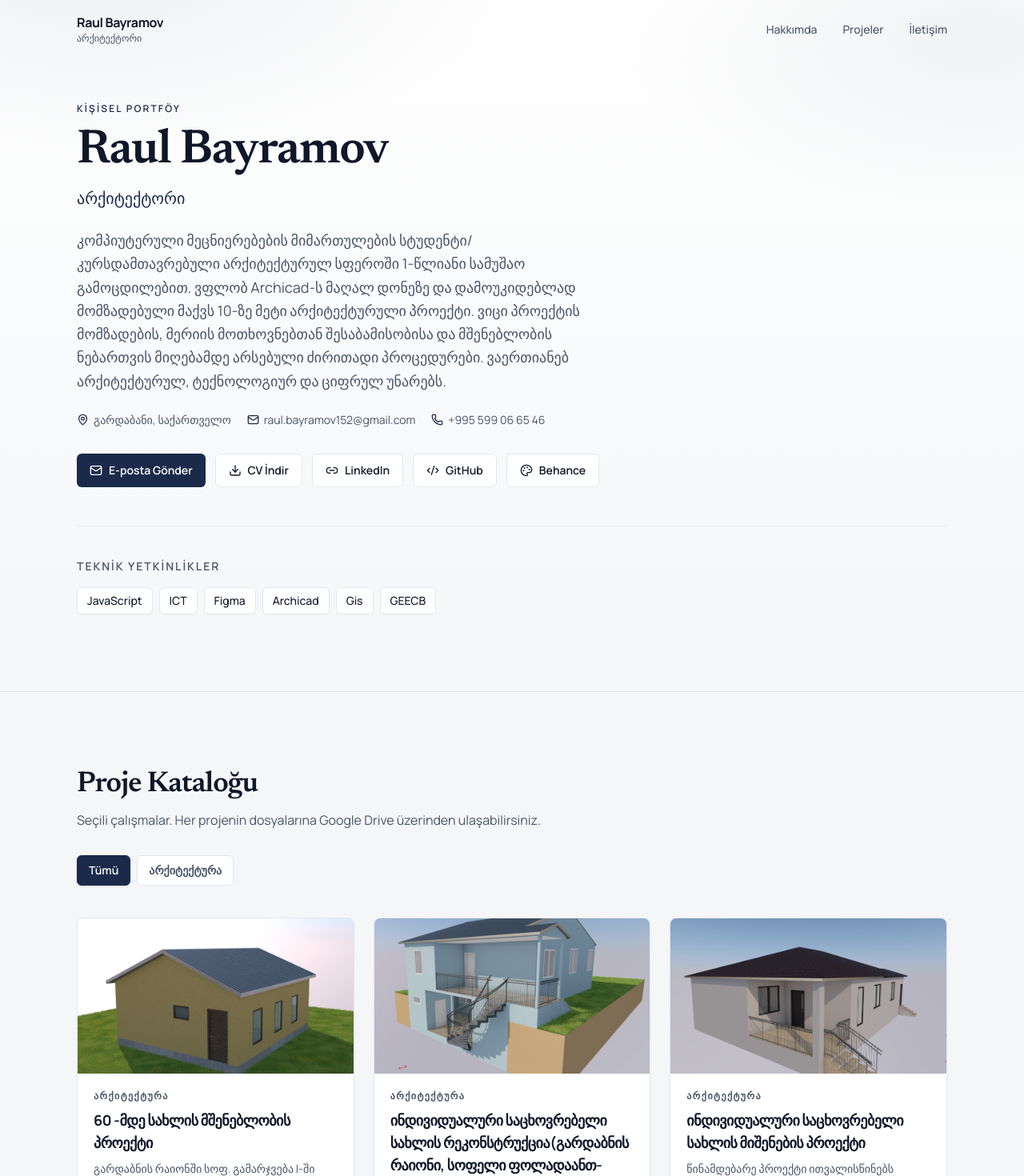
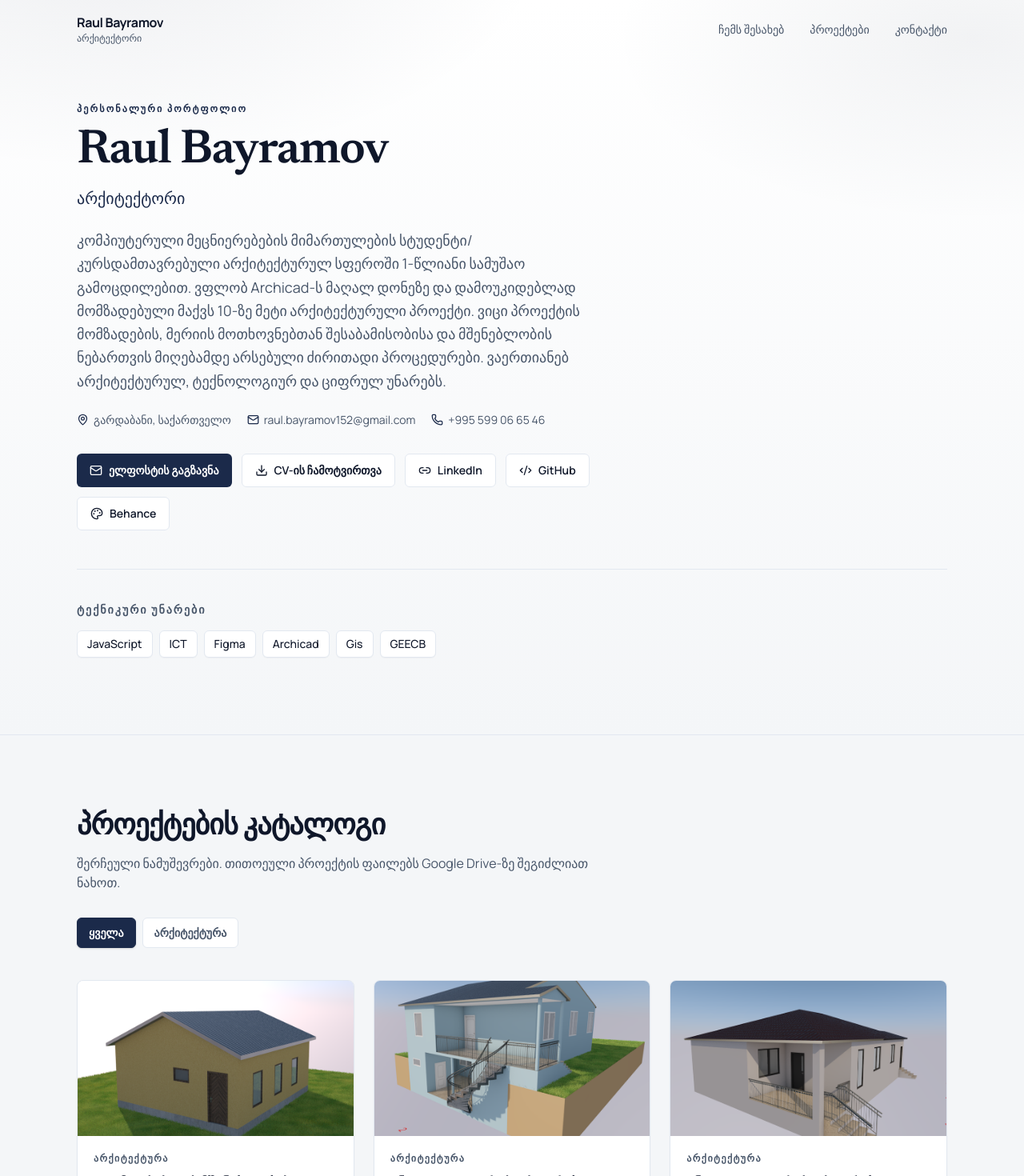
Before and after one commit to RaulBayramovERBEacademy/resume, a React (Vite) app: page / in a window 1280 px wide. Shown: the top 1470 px of the page at 80% size. Built offline with nearby package versions, Linux system fonts and the light colour scheme.

Commit message:
Update index.html and components to Georgian language localization

```diff
--- a/index.html
+++ b/index.html
@@ -1,5 +1,5 @@
 <!doctype html>
-<html lang="tr">
+<html lang="ka">
   <head>
     <meta charset="UTF-8" />
     <link rel="icon" type="image/svg+xml" href="/favicon.svg" />
@@ -13,9 +13,9 @@
 
     <meta
       name="description"
-      content="Raul Bayramov — Mimari, 3D ve yazılım projeleri portföyü"
+      content="Raul Bayramov — არქიტექტურული და ციფრული პროექტების პორტფოლიო"
     />
-    <title>Raul Bayramov | CV & Proje Kataloğu</title>
+    <title>Raul Bayramov | CV და პროექტების კატალოგი</title>
   </head>
   <body>
     <div id="root"></div>
--- a/src/App.jsx
+++ b/src/App.jsx
@@ -25,9 +25,9 @@ export default function App() {
       <footer className="border-t border-line bg-canvas py-8">
         <div className="mx-auto flex max-w-6xl flex-col gap-2 px-5 text-sm text-ink-muted md:flex-row md:items-center md:justify-between md:px-8">
           <p>
-            © {new Date().getFullYear()} {personal.name}. Tüm hakları saklıdır.
+            © {new Date().getFullYear()} {personal.name}. ყველა უფლება დაცულია.
           </p>
-          <p>CV & Proje Kataloğu</p>
+          <p>CV და პროექტების კატალოგი</p>
         </div>
       </footer>
 
--- a/src/components/Contact.jsx
+++ b/src/components/Contact.jsx
@@ -2,16 +2,16 @@ import { Mail, Phone, MapPin } from 'lucide-react'
 
 export default function Contact({ personal }) {
   return (
-    <section id="iletisim" className="border-t border-line bg-white py-16 md:py-24">
+    <section id="kontaqti" className="border-t border-line bg-white py-16 md:py-24">
       <div className="mx-auto max-w-6xl px-5 md:px-8">
         <div className="grid gap-10 md:grid-cols-[1.2fr_1fr] md:items-end">
           <div>
             <h2 className="font-display text-3xl font-semibold tracking-tight text-ink md:text-4xl">
-              İletişim
+              კონტაქტი
             </h2>
             <p className="mt-3 max-w-xl text-base text-ink-muted">
-              Yeni bir proje, iş birliği veya soru için bana doğrudan
-              ulaşabilirsiniz.
+              ახალი პროექტის, თანამშრომლობის ან კითხვის შემთხვევაში
+              დამიკავშირდით პირდაპირ.
             </p>
           </div>
 
--- a/src/components/Hero.jsx
+++ b/src/components/Hero.jsx
@@ -20,11 +20,11 @@ export default function Hero({ personal, skills }) {
   ].filter(Boolean)
 
   return (
-    <section id="hakkimda" className="hero-atmosphere pt-28 md:pt-32">
+    <section id="shesakheb" className="hero-atmosphere pt-28 md:pt-32">
       <div className="mx-auto max-w-6xl px-5 pb-16 md:px-8 md:pb-24">
         <div className="animate-fade-up max-w-3xl">
-          <p className="mb-3 text-xs font-semibold uppercase tracking-[0.18em] text-accent">
-            Kişisel Portföy
+          <p className="mb-3 text-xs font-semibold tracking-[0.18em] text-accent">
+            პერსონალური პორტფოლიო
           </p>
           <h1 className="font-display text-4xl font-semibold leading-[1.1] tracking-tight text-ink sm:text-5xl md:text-6xl">
             {personal.name}
@@ -65,7 +65,7 @@ export default function Hero({ personal, skills }) {
               className="inline-flex items-center gap-2 rounded-md bg-accent px-4 py-2.5 text-sm font-semibold text-white transition-colors hover:bg-accent-soft"
             >
               <Mail size={16} />
-              E-posta Gönder
+              ელფოსტის გაგზავნა
             </a>
             {personal.cvUrl && personal.cvUrl !== '#' && (
               <a
@@ -75,7 +75,7 @@ export default function Hero({ personal, skills }) {
                 className="inline-flex items-center gap-2 rounded-md border border-line bg-white px-4 py-2.5 text-sm font-semibold text-ink transition-all hover:border-accent/30 hover:shadow-sm"
               >
                 <Download size={16} />
-                CV İndir
+                CV-ის ჩამოტვირთვა
               </a>
             )}
             {personal.cvUrl === '#' && (
@@ -83,10 +83,10 @@ export default function Hero({ personal, skills }) {
                 href={personal.cvUrl}
                 className="inline-flex items-center gap-2 rounded-md border border-line bg-white px-4 py-2.5 text-sm font-semibold text-ink transition-all hover:border-accent/30 hover:shadow-sm"
                 onClick={(e) => e.preventDefault()}
-                title="CV linkini portfolioData içinde güncelleyin"
+                title="განაახლეთ CV ბმული portfolioData-ში"
               >
                 <Download size={16} />
-                CV İndir
+                CV-ის ჩამოტვირთვა
               </a>
             )}
             {socialItems.map((item) => {
@@ -108,8 +108,8 @@ export default function Hero({ personal, skills }) {
         </div>
 
         <div className="animate-fade-up mt-12 border-t border-line pt-10" style={{ animationDelay: '120ms' }}>
-          <h2 className="text-sm font-semibold uppercase tracking-[0.14em] text-ink-muted">
-            Teknik Yetkinlikler
+          <h2 className="text-sm font-semibold tracking-[0.14em] text-ink-muted">
+            ტექნიკური უნარები
           </h2>
           <ul className="mt-4 flex flex-wrap gap-2">
             {skills.map((skill) => (
--- a/src/components/Lightbox.jsx
+++ b/src/components/Lightbox.jsx
@@ -31,7 +31,7 @@ export default function Lightbox({ project, onClose }) {
       <button
         type="button"
         className="absolute right-4 top-4 inline-flex h-10 w-10 items-center justify-center rounded-md bg-white/95 text-ink shadow-sm transition-colors hover:bg-white"
-        aria-label="Kapat"
+        aria-label="დახურვა"
         onClick={onClose}
       >
         <X size={18} />
--- a/src/components/Navbar.jsx
+++ b/src/components/Navbar.jsx
@@ -2,9 +2,9 @@ import { useEffect, useState } from 'react'
 import { Menu, X } from 'lucide-react'
 
 const links = [
-  { href: '#hakkimda', label: 'Hakkımda' },
-  { href: '#projeler', label: 'Projeler' },
-  { href: '#iletisim', label: 'İletişim' },
+  { href: '#shesakheb', label: 'ჩემს შესახებ' },
+  { href: '#proeqtebi', label: 'პროექტები' },
+  { href: '#kontaqti', label: 'კონტაქტი' },
 ]
 
 export default function Navbar({ name, title }) {
@@ -59,7 +59,7 @@ export default function Navbar({ name, title }) {
         <button
           type="button"
           className="inline-flex h-10 w-10 items-center justify-center rounded-md border border-line bg-white text-ink md:hidden"
-          aria-label={open ? 'Menüyü kapat' : 'Menüyü aç'}
+          aria-label={open ? 'მენიუს დახურვა' : 'მენიუს გახსნა'}
           aria-expanded={open}
           onClick={() => setOpen((v) => !v)}
         >
--- a/src/components/Projects.jsx
+++ b/src/components/Projects.jsx
@@ -1,36 +1,38 @@
 import { useMemo, useState } from 'react'
 import { HardDrive, Expand } from 'lucide-react'
+
+const ALL = 'ყველა'
 
 export default function Projects({ projects, onOpenLightbox }) {
   const categories = useMemo(() => {
     const unique = [...new Set(projects.map((p) => p.category))]
-    return ['Tümü', ...unique]
+    return [ALL, ...unique]
   }, [projects])
 
-  const [active, setActive] = useState('Tümü')
+  const [active, setActive] = useState(ALL)
 
   const filtered =
-    active === 'Tümü'
+    active === ALL
       ? projects
       : projects.filter((p) => p.category === active)
 
   return (
-    <section id="projeler" className="border-t border-line bg-canvas py-16 md:py-24">
+    <section id="proeqtebi" className="border-t border-line bg-canvas py-16 md:py-24">
       <div className="mx-auto max-w-6xl px-5 md:px-8">
         <div className="max-w-2xl">
           <h2 className="font-display text-3xl font-semibold tracking-tight text-ink md:text-4xl">
-            Proje Kataloğu
+            პროექტების კატალოგი
           </h2>
           <p className="mt-3 text-base text-ink-muted">
-            Seçili çalışmalar. Her projenin dosyalarına Google Drive üzerinden
-            ulaşabilirsiniz.
+            შერჩეული ნამუშევრები. თითოეული პროექტის ფაილებს Google Drive-ზე
+            შეგიძლიათ ნახოთ.
           </p>
         </div>
 
         <div
           className="mt-8 flex flex-wrap gap-2"
           role="tablist"
-          aria-label="Proje kategorileri"
+          aria-label="პროექტების კატეგორიები"
         >
           {categories.map((category) => {
             const isActive = active === category
@@ -63,7 +65,7 @@ export default function Projects({ projects, onOpenLightbox }) {
                 type="button"
                 className="relative aspect-video w-full overflow-hidden bg-line text-left"
                 onClick={() => onOpenLightbox(project)}
-                aria-label={`${project.title} görselini büyüt`}
+                aria-label={`${project.title} — სურათის გადიდება`}
               >
                 <img
                   src={project.image}
@@ -74,13 +76,13 @@ export default function Projects({ projects, onOpenLightbox }) {
                 <span className="absolute inset-0 flex items-center justify-center bg-ink/0 opacity-0 transition-all duration-300 group-hover:bg-ink/25 group-hover:opacity-100">
                   <span className="inline-flex items-center gap-1.5 rounded-md bg-white/95 px-3 py-1.5 text-xs font-semibold text-ink shadow-sm">
                     <Expand size={14} />
-                    Büyüt
+                    გადიდება
                   </span>
                 </span>
               </button>
 
               <div className="flex flex-1 flex-col p-5">
-                <span className="text-xs font-semibold uppercase tracking-[0.12em] text-ink-muted">
+                <span className="text-xs font-semibold tracking-[0.12em] text-ink-muted">
                   {project.category}
                 </span>
                 <h3 className="mt-2 text-lg font-bold tracking-tight text-ink">
@@ -97,7 +99,7 @@ export default function Projects({ projects, onOpenLightbox }) {
                   className="mt-5 inline-flex items-center justify-center gap-2 rounded-md border border-accent/15 bg-accent px-4 py-2.5 text-sm font-semibold text-white transition-colors hover:bg-accent-soft"
                 >
                   <HardDrive size={16} />
-                  Google Drive&apos;da İncele
+                  Google Drive-ზე ნახვა
                 </a>
               </div>
             </article>
@@ -106,7 +108,7 @@ export default function Projects({ projects, onOpenLightbox }) {
 
         {filtered.length === 0 && (
           <p className="mt-10 text-sm text-ink-muted">
-            Bu kategoride henüz proje yok.
+            ამ კატეგორიაში პროექტები ჯერ არ არის.
           </p>
         )}
       </div>
```
